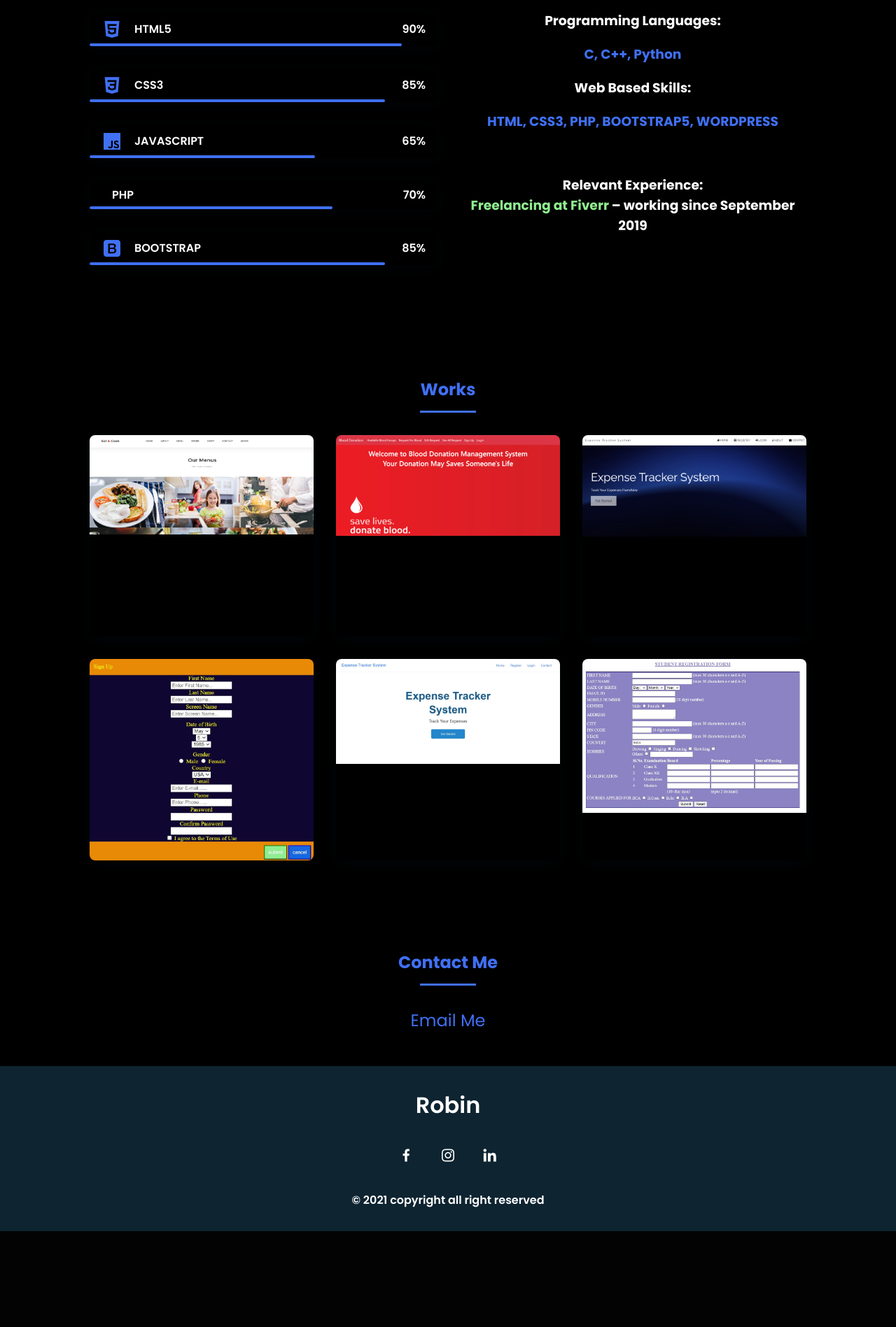
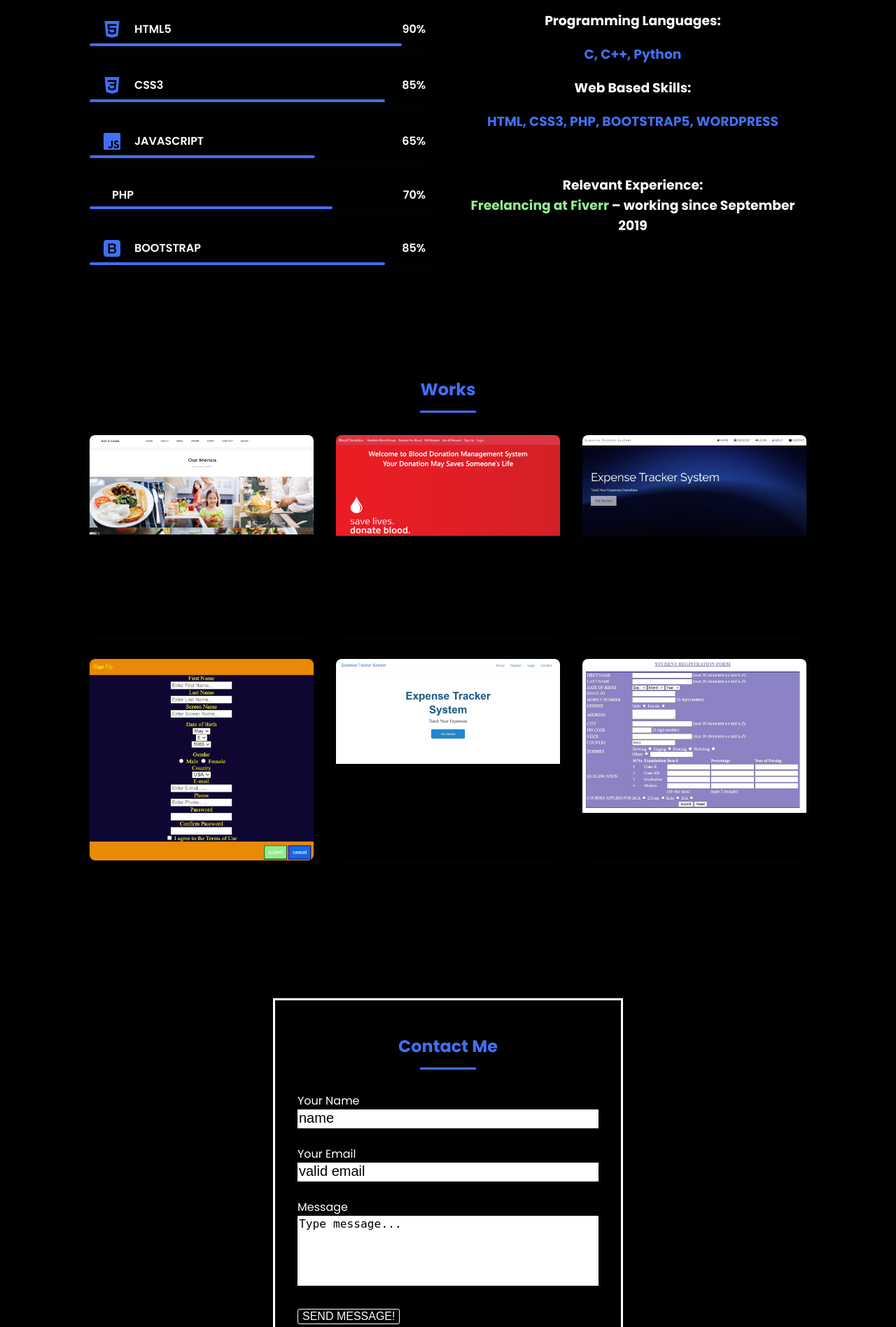
Before and after one commit to robinrakibul/Portfolio, a PHP site: page / in a window 1280 px wide. Shown: the part 1503-3400 px from the top of the page at 70% size. Before the commit the page ends 3263 px from the top, so only its background shows below. Run offline with PHP 8.4, Linux system fonts and the light colour scheme.

Commit message:
contact section done

```diff
--- a/css/styles.css
+++ b/css/styles.css
@@ -433,14 +469,79 @@ img{
   .contact_container{
     justify-items: center;
   }
-  .emailme{
-    color: #4070F4;
-    text-decoration: none;
-    font-size: x-large;
-  }
-  .emailme:hover{
-    color: white;
-  }
+ .contact_section{
+  display:flex;
+  justify-content:center;
+  align-items:center;
+  height:100vh;
+  font-family: 'Poppins', sans-serif;
+  font-size: ver(normalfont);
+  background-color: black;
+ }
+ .contact_container{
+  width:500px;
+  padding:2em;
+  color: white;
+  border: white;
+  border-style: solid;
+  background-color:black;
+}
+.form-group{
+  margin-bottom:1.5em;
+  transition:all .3s;
+}
+.form-control{
+  box-shadow:none;
+  border-radius:0;
+  border-color:white;
+  border-style:none none solid none;
+  width:100%;
+  font-size:1.25em;
+  transition:all .6s;
+}
+.form-control::placeholder{
+  color:black;
+}
+.form-control:focus{
+  box-shadow:none;
+  border-color:var(--font-hover-color);
+  outline:none;
+}
+.form-group:focus-within{
+  transform:scale(1.1,1.1);
+}
+
+.form-control:invalid:focus{
+  border-color:red;
+}
+.form-control:valid:focus{
+  border-color:green;
+}
+
+.btn{
+  background: 0 0 black;
+  border:1px solid white;
+  border-radius:3px;
+  color:var(--font-color);
+  font-size:1em;
+  padding:10 50px;
+  text-transform:uppercase;
+}
+.btn:hover{
+  border-color:var(--font-hover-color);
+  color:var(--font-hover-color);
+}
+textarea{
+  resize:none;
+}
+
+
+
+.focused > .form-label{
+  opacity:1;
+  transform:translateX(0px);
+
+}
 }
 
 @media screen and (min-width: 1024px){
--- a/index.html
+++ b/index.php
@@ -5,6 +5,7 @@
         <meta name="viewport" content="width=device-width, initial-scale=1.0">
         <link rel="stylesheet" href="css/styles.css">
         <link href='https://unpkg.com/boxicons@2.0.9/css/boxicons.min.css' rel='stylesheet'>
+        <link rel="stylesheet" href="https://cdnjs.cloudflare.com/ajax/libs/animate.css/4.1.1/animate.min.css">
 
         <title>My Portfolio</title>
     </head>
@@ -36,7 +37,13 @@
             <!--===== HOME =====-->
             <section class="home grid" id="home">
                 <div class="home_data">
-                    <h1 class="home_title">Hi,<br>I am <span class="home_title-color">Robin</span><br> Web Designer</h1>
+                    <h1 class="home_title">Hi,<br>I am
+                        <span class="home_title-color">R</span>
+                        <span class="home_title-color">o</span>
+                        <span class="home_title-color">b</span>
+                        <span class="home_title-color">i</span>
+                        <span class="home_title-color">n</span>
+                        <br> Web Designer</h1>
 
                     <a href="cv.html" class="button">Check My CV</a>
                 </div>
@@ -185,13 +192,68 @@
             </section>
 
             <!--===== CONTACT =====-->
-            <section class="contact section" id="contact">
-                <h2 class="section-title">Contact Me</h2>
+        <?php
+            $message_sent = false;
+            if(isset($_POST['email']) && $_POST['email'] != '') // VALID EMAIL
+            {
+                if(filter_var($_POST['email'], FILTER_VALIDATE_EMAIL)) //VALID EMAIL
+                {
 
-                <div class="contact_container grid">
-                   <center><a href="mailto:robinrakibulhassan@gmail.com" class="emailme">Email Me</a></center>
+                    $userName = $_POST['name'];
+                    $userEmail = $_POST['email'];
+                    $messageSubject = $_POST['subject'];
+                    $message = $_POST['message'];
 
-                </div>
+                    $to = "robinrakibulhassan@gmail.com";
+                    $body = "";
+
+                    $body .= "From: ".$userName. "\r\n";
+                    $body .= "Email: ".$userEmail. "\r\n";
+                    $body .= "Message: ".$message. "\r\n";
+
+                    mail($to,$messageSubject,$body);
+
+                    $message_sent = true;
+                    }
+
+                    else{
+                        $invalid = "Error Occured";
+                    }
+                }
+        ?>
+
+
+            <section class="contact_section" id="contact">
+            <?php
+            if($message_sent):
+            ?>
+            <h3>Thanks, I will be in touch</h3>
+            <?php
+            else:
+            ?>
+            <div class="contact_container">
+            <h2 class="section-title">Contact Me</h2>
+                <form action="https://formspree.io/f/mnqlrble" method="POST" class="form">
+                    <div class="form-group">
+                        <label for="name" class="form-label">Your Name</label>
+                        <input type="text" class="form-control" id="name" name="name" placeholder="name" tabindex="1" required>
+                    </div>
+                    <div class="form-group">
+                        <label for="email" class="form-label">Your Email</label>
+                        <input type="email" class="form-control" id="email" name="email" placeholder="valid email" tabindex="2" required>
+                    </div>
+                    <div class="form-group">
+                        <label for="message" class="form-label">Message</label>
+                        <textarea class="form-control" rows="5" cols="50" id="message" name="message" placeholder="Type message..." tabindex="4"></textarea>
+                    </div>
+                    <div>
+                        <button type="submit" class="btn">Send Message!</button>
+                    </div>
+                </form>
+            </div>
+            <?php
+            endif;
+            ?>
             </section>
         </main>
 
```
Also changed, not shown: other parts of css/styles.css (+38 -2 lines), js/main.js (+17 -0 lines).
